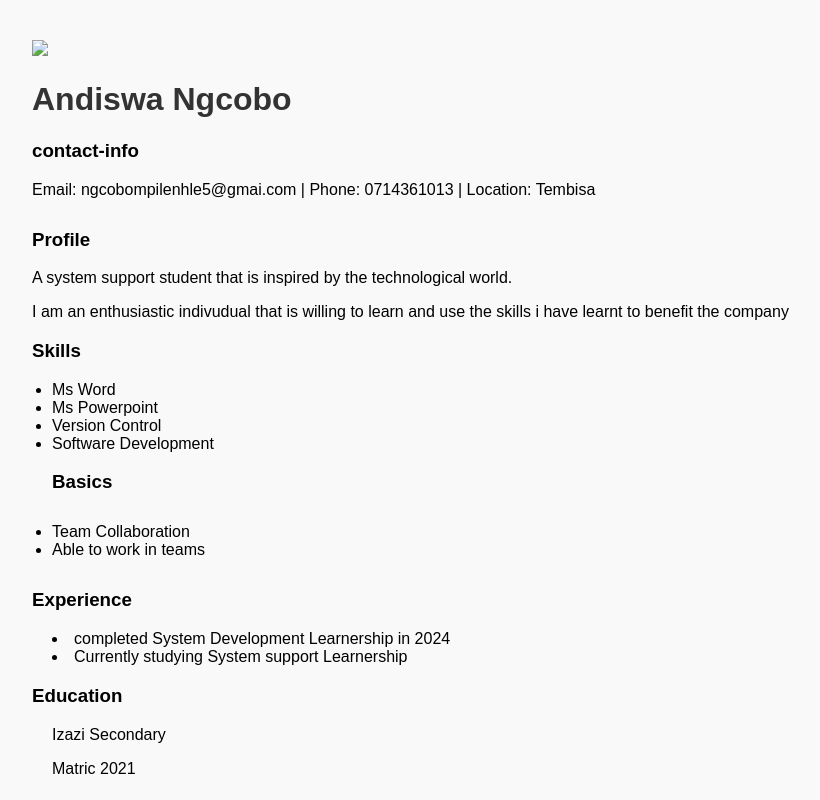
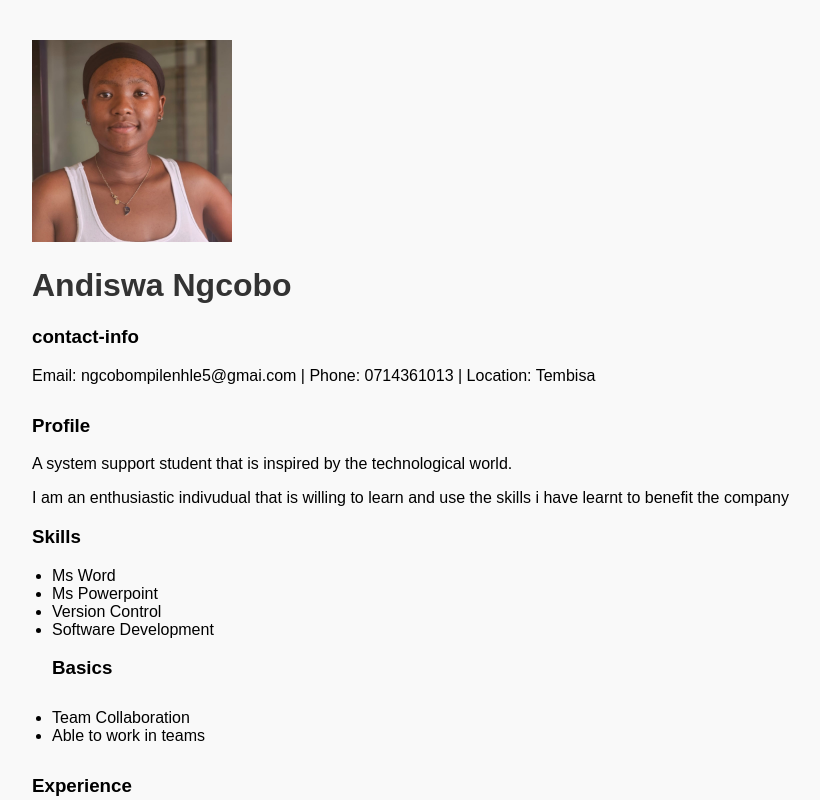
Before and after one commit to AndiswaM27/Andiswa-s-cv, a plain HTML site: page index.html in a window 1280 px wide. Shown: the top 800 px of the page, without its empty margins (8-828 px from the left). Drawn offline with Linux system fonts and the light colour scheme.

Commit message:
Update index.html

```diff
--- a/index.html
+++ b/index.html
@@ -22,7 +22,7 @@
   </style>
 </head>
 <body>
-    <img src="./picture/WhatsApp Image 2025-05-09 at 11.54.52.jpeg" width="200">
+    <img src="./WhatsApp Image 2025-05-09 at 11.54.52.jpeg" width="200">
   <h1>Andiswa Ngcobo</h1>
 
   <div class="section">
```
